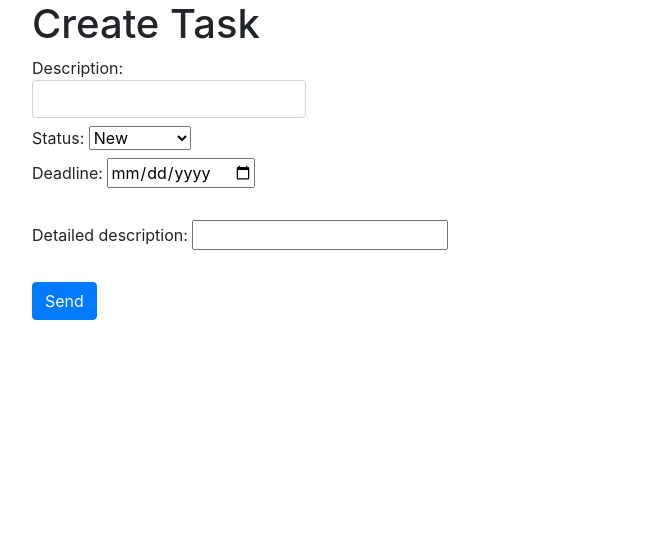
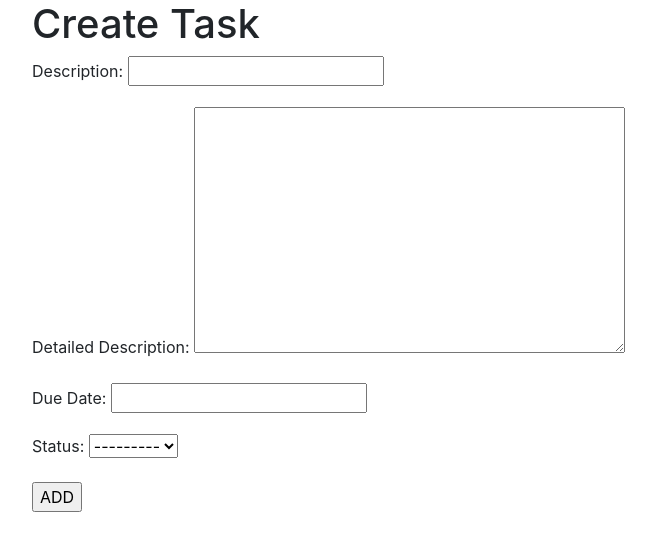
Before and after one commit to romeeeoo/homework_70_roman_tarassenko, a Django app: page /add/ in a window 1280 px wide. Shown: the part 56-607 px from the top of the page, without its empty margins (53-709 px from the left). Run offline with Django 4.2, Linux system fonts and the light colour scheme; tables that the repository leaves empty hold one stand-in row (values such as "Sample post"); parts of the project's set-up code (start-up, migrations or seed data) failed here and were passed over.

Commit message:
Реализована форма через класс TaskForm.
- Статуты вынесены в базу данных через модель TaskStatus

- Форма вынесена в частичный шаблон, который включается на странице добавленяи новой задачи.

- Соотвесвенно исправлено представление add_view, в котором данные получаются из формы получаются после валидации.

```diff
--- a/todo_app/admin.py
+++ b/todo_app/admin.py
@@ -1,6 +1,7 @@
 from django.contrib import admin
 
-from todo_app.models import Task
+from todo_app.models import Task, TaskStatus
 
 # Register your models here.
 admin.site.register(Task)
+admin.site.register(TaskStatus)
--- /dev/null
+++ b/todo_app/forms.py
@@ -0,0 +1,12 @@
+from django import forms
+from django.forms import widgets
+
+from todo_app.models import TaskStatus
+
+
+class TaskForm(forms.Form):
+    description = forms.CharField(max_length=200, required=True, label='Description')
+    detailed_description = forms.CharField(max_length=3000, required=False, label='Detailed Description',
+                                           widget=widgets.Textarea)
+    deadline = forms.DateField(required=False, label='Due Date')
+    status = forms.ModelChoiceField(queryset=TaskStatus.objects.all())
--- a/todo_app/models.py
+++ b/todo_app/models.py
@@ -2,18 +2,20 @@
 
 
 # Create your models here.
+class TaskStatus(models.Model):
+    status = models.CharField(max_length=100, null=False, blank=False)
+
+    def __str__(self):
+        return "{}".format(self.status)
+
+
 class Task(models.Model):
-    STATUS_CHOICES = [
-        ('new', 'New'),
-        ('in_process', 'In Process'),
-        ('done', 'Done')
-    ]
     description = models.CharField(max_length=200, null=False, blank=False)
-    status = models.CharField(null=False, blank=False, choices=STATUS_CHOICES, default='new', max_length=50)
     deadline = models.DateField(null=True, blank=True)
     detailed_description = models.TextField(null=True, blank=True, max_length=2000)
     created_at = models.DateTimeField(auto_now_add=True)
     updated_at = models.DateTimeField(auto_now=True)
+    status = models.ForeignKey(TaskStatus, on_delete=models.CASCADE)
 
     def __str__(self):
         return "{}. {}".format(self.pk, self.description, self.status)
--- a/todo_app/templates/add_new_task.html
+++ b/todo_app/templates/add_new_task.html
@@ -5,22 +5,6 @@
 {% block content %}
 <h1>Create Task</h1>
     <form action="{% url "add_task" %}" method="POST">
-        {% csrf_token %}
-
-        <label>Description: <input class="form-control input-lg" type="text" name="description"/></label><br/>
-
-        <label>Status: <select name="status" id="status">
-            <option value="new">New</option>
-            <option value="in_process">In Process</option>
-            <option value="done">Done</option>
-        </select></label><br/>
-
-        <label>Deadline: <input type="date" id="deadline" name="deadline"></label><br/>
-        <br/>
-
-        <label>Detailed description: <input type="text" id="detailed_description" name="detailed_description"></label><br/>
-        <br/>
-
-        <input class="btn btn-primary" type="submit" value="Send"/>
+       {%  include 'partial/task_form.html' with button_text="ADD" %}
     </form>
 {% endblock %}
--- /dev/null
+++ b/todo_app/templates/partial/task_form.html
@@ -0,0 +1,5 @@
+{% csrf_token %}
+
+{{ form.as_p }}
+
+<input type="submit" value="{{ button_text }}">
--- a/todo_app/views.py
+++ b/todo_app/views.py
@@ -1,5 +1,6 @@
 from django.shortcuts import render, redirect, get_object_or_404
 
+from todo_app.forms import TaskForm
 from todo_app.models import Task
 
 
@@ -12,18 +13,20 @@
 
 def add_view(request):
     if request.method == 'GET':
-        return render(request, 'add_new_task.html')
+        form = TaskForm()
+        return render(request, 'add_new_task.html', context={'form': form})
     elif request.method == 'POST':
-        deadline = request.POST.get('deadline') if len(request.POST.get(
-            'deadline')) > 8 else None
-        task_data = {'description': request.POST.get('description'),
-                     'status': request.POST.get('status'),
-                     'deadline': deadline,
-                     'detailed_description': request.POST.get('detailed_description')
-                     }
-        print(task_data)
-        new_task = Task.objects.create(**task_data)
-        return redirect("detailed_task", pk=new_task.pk)
+        form = TaskForm(request.POST)
+        if form.is_valid():
+            new_task = Task.objects.create(
+                description=form.cleaned_data['description'],
+                detailed_description=form.cleaned_data['detailed_description'],
+                status=form.cleaned_data['status'],
+                deadline=form.cleaned_data['deadline']
+            )
+            return redirect("detailed_task", pk=new_task.pk)
+        else:
+            return render(request, 'add_new_task.html', context={'form': form})
 
 
 def detail_view(request, pk):
```
Also changed, not shown: todo_app/migrations/0003_taskstatus_alter_task_status.py (added), todo_app/templates/edit_task.html (added).
